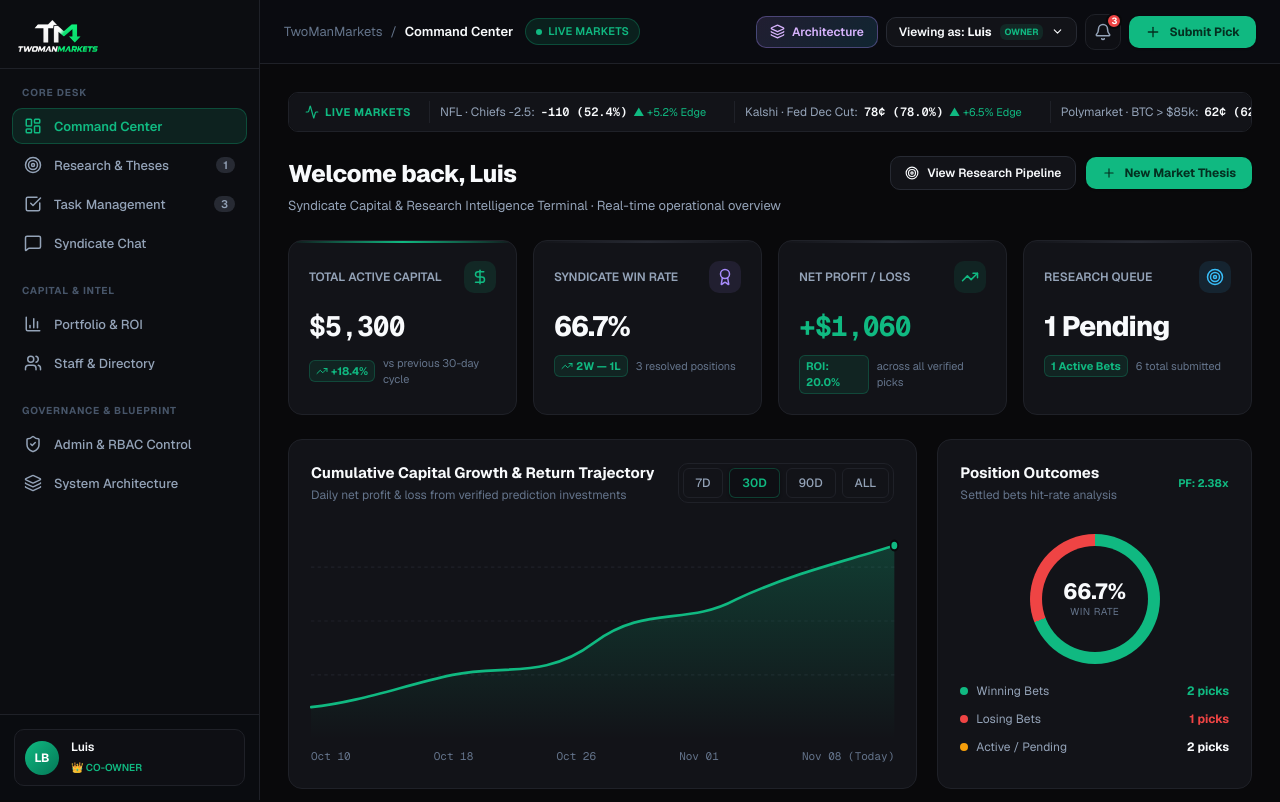
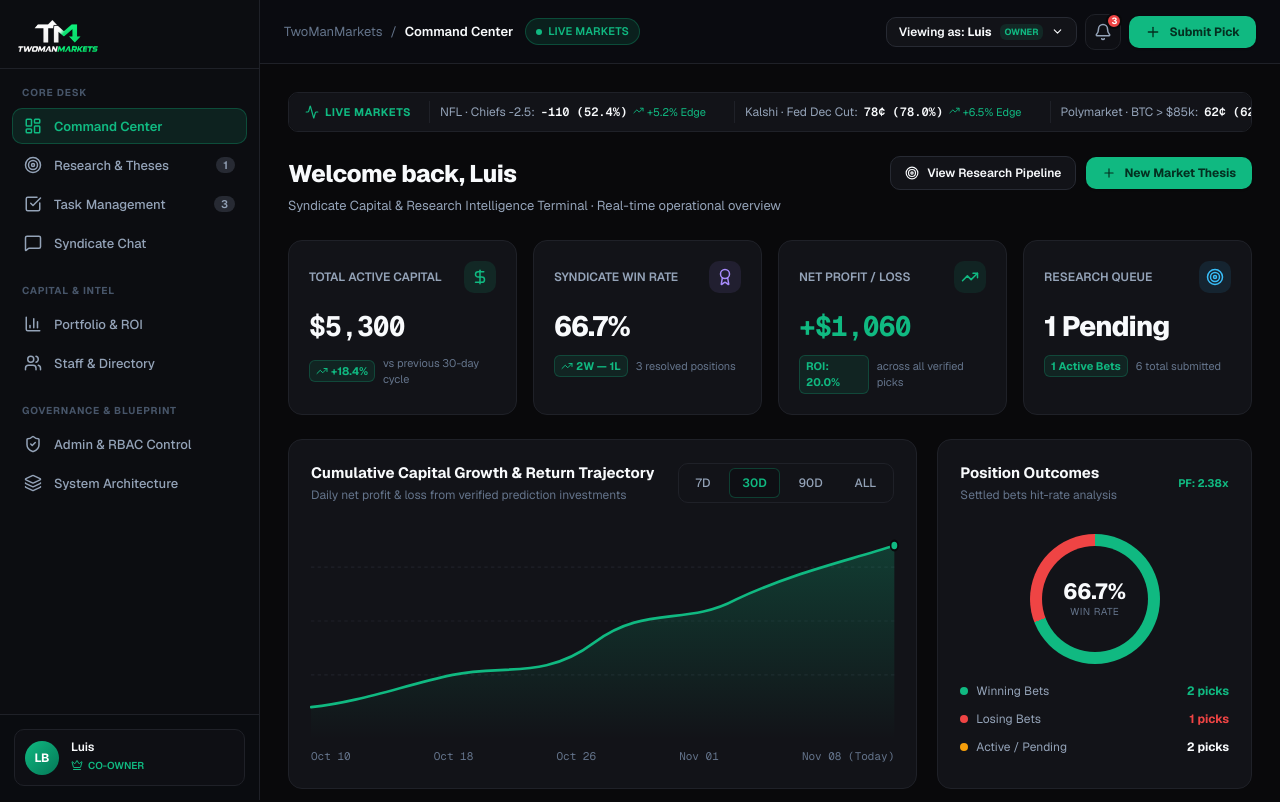
Before and after one commit to Nyx-abu/TwoManMarkets, a React (Vite) app: page / in a window 1280 px wide. Shown: the top 802 px of the page. Built offline with nearby package versions, Linux system fonts and the light colour scheme.

Commit message:
fix: eradicate AI emojis with custom Lucide icon treasury, eliminate neon glows, and align buttons across all viewports

```diff
--- a/src/App.tsx
+++ b/src/App.tsx
@@ -19,12 +19,18 @@ import {
   TrendingUp,
   DollarSign,
   Activity,
-  Sparkles,
   Menu,
   X,
   Check,
   Award,
-  ChevronRight
+  ChevronRight,
+  ChevronLeft,
+  Crown,
+  Lock,
+  Key,
+  Zap,
+  Radio,
+  Flame
 } from 'lucide-react';
 
 // ============================================================================
@@ -310,7 +316,7 @@ const INITIAL_CHATS: Record<string, ChatMessage[]> = {
       role: 'OWNER',
       initials: 'LB',
       time: 'Yesterday 09:00 AM',
-      text: '🚨 Syndicate Desk Notice: Super Bowl rematch lines and Kalshi December rate cut lines have capital allocated. Please keep all model updates in the #sports-picks and #macro-theses channels.'
+      text: 'Syndicate Desk Notice: Super Bowl rematch lines and Kalshi December rate cut lines have capital allocated. Please keep all model updates in the #sports-picks and #macro-theses channels.'
     },
     {
       id: 'c-2',
@@ -692,7 +698,11 @@ export default function App() {
             <div className="user-info">
               <div className="user-name">{currentUser.name}</div>
               <div className={`user-role-badge ${currentUser.avatarClass}`}>
-                {currentUser.role === 'OWNER' ? '👑 CO-OWNER' : '📊 RESEARCHER'}
+                {currentUser.role === 'OWNER' ? (
+                  <span className="role-label-with-icon"><Crown size={12} /> CO-OWNER</span>
+                ) : (
+                  <span className="role-label-with-icon"><Activity size={12} /> RESEARCHER</span>
+                )}
               </div>
             </div>
           </div>
@@ -730,7 +740,7 @@ export default function App() {
                 {activeTab === 'analytics' && 'Portfolio Analytics & ROI'}
                 {activeTab === 'team' && 'Syndicate Staff Directory'}
                 {activeTab === 'admin' && 'Owner Admin & Permissions'}
-                {activeTab === 'blueprint' && 'System Architecture Blueprint'}
+                {activeTab === 'blueprint' && 'System Architecture'}
               </span>
             </div>
 
@@ -741,15 +751,6 @@ export default function App() {
           </div>
 
           <div className="topbar-right">
-            {/* Executive Architecture Blueprint Shortcut */}
-            <button
-              className="blueprint-btn"
-              onClick={() => setActiveTab('blueprint')}
-              title="Open System Architecture Blueprint"
-            >
-              <Layers size={15} />
-              <span className="blueprint-btn-text">Architecture</span>
-            </button>
 
             {/* Role Switcher (Crucial for Client Review) */}
             <div className="role-switcher-dropdown">
@@ -857,22 +858,22 @@ export default function App() {
             <div className="ticker-item">
               <span className="ticker-market">NFL · Chiefs -2.5:</span>
               <span className="ticker-odds">-110 (52.4%)</span>
-              <span className="ticker-change up">▲ +5.2% Edge</span>
+              <span className="ticker-change up"><TrendingUp size={11} /> +5.2% Edge</span>
             </div>
             <div className="ticker-item">
               <span className="ticker-market">Kalshi · Fed Dec Cut:</span>
               <span className="ticker-odds">78¢ (78.0%)</span>
-              <span className="ticker-change up">▲ +6.5% Edge</span>
+              <span className="ticker-change up"><TrendingUp size={11} /> +6.5% Edge</span>
             </div>
             <div className="ticker-item">
               <span className="ticker-market">Polymarket · BTC &gt; $85k:</span>
               <span className="ticker-odds">62¢ (62.0%)</span>
-              <span className="ticker-change up">▲ Settled Won</span>
+              <span className="ticker-change up"><CheckCircle2 size={11} /> Settled Won</span>
             </div>
             <div className="ticker-item">
               <span className="ticker-market">EPL · Arsenal Clean Sheet:</span>
               <span className="ticker-odds">+145 (40.8%)</span>
-              <span className="ticker-change up">▲ +145% ROI</span>
+              <span className="ticker-change up"><TrendingUp size={11} /> +145% ROI</span>
             </div>
           </div>
 
@@ -1084,7 +1085,7 @@ export default function App() {
               {/* Pinned Syndicate Announcement */}
               <div className="syndicate-announcement-card">
                 <div className="announcement-icon-badge">
-                  <Sparkles size={20} />
+                  <Radio size={18} />
                 </div>
                 <div className="announcement-body">
                   <div className="announcement-title">Desk Priority Sync · Kalshi & NFL Week 10 Allocations</div>
@@ -1447,7 +1448,7 @@ export default function App() {
               <div className="page-header">
                 <div className="page-title-group">
                   <h1>Task Operations & Deliverables Board</h1>
-                  <p>Assign responsibilities, research quotas, model audits, and track sprint deadlines.</p>
+                  <p>Assign responsibilities, research quotas, model audits, and track syndicate deadlines.</p>
                 </div>
                 <div className="header-actions">
                   <button className="btn-primary" onClick={() => setNewTaskModalOpen(true)}>
@@ -1524,8 +1525,9 @@ export default function App() {
                                   className="task-move-btn"
                                   onClick={() => handleMoveTask(task.id, column === 'Completed' ? 'In Progress' : 'Pending')}
                                   title="Move Left"
+                                  aria-label="Move task left"
                                 >
-                                  ◀
+                                  <ChevronLeft size={13} />
                                 </button>
                               )}
                               {column !== 'Completed' && (
@@ -1533,8 +1535,9 @@ export default function App() {
                                   className="task-move-btn"
                                   onClick={() => handleMoveTask(task.id, column === 'Pending' ? 'In Progress' : 'Completed')}
                                   title="Move Right"
+                                  aria-label="Move task right"
                                 >
-                                  ▶
+                                  <ChevronRight size={13} />
                                 </button>
                               )}
                             </div>
@@ -1755,8 +1758,8 @@ export default function App() {
                     <h3 className="panel-title">Analyst Performance Leaderboard</h3>
                     <p className="panel-desc">Individual research track record, hit rates, and net alpha generated</p>
                   </div>
-                  <span style={{ fontSize: '11px', color: 'var(--emerald)', fontWeight: 600 }}>
-                    🏆 Evaluated Monthly
+                  <span className="eval-badge">
+                    <Award size={13} /> Evaluated Monthly
                   </span>
                 </div>
 
@@ -1788,7 +1791,7 @@ export default function App() {
                         <td>16 picks</td>
                         <td style={{ fontFamily: 'var(--font-mono)', fontWeight: 700, color: 'var(--win-green)' }}>+$4,220</td>
                         <td>+5.8%</td>
-                        <td><span className="status-pill won">🔥 4 Wins</span></td>
+                        <td><span className="status-pill won"><Flame size={12} /> 4 Wins</span></td>
                       </tr>
                       <tr>
                         <td style={{ fontWeight: 800, color: 'var(--text-secondary)' }}>#2</td>
@@ -1877,7 +1880,11 @@ export default function App() {
                           </td>
                           <td>
                             <span className={`status-pill ${p.role === 'OWNER' ? 'won' : 'invested'}`}>
-                              {p.role === 'OWNER' ? '👑 CO-OWNER (ADMIN)' : '📊 STAFF RESEARCHER'}
+                              {p.role === 'OWNER' ? (
+                                <span className="role-label-with-icon"><Crown size={12} /> CO-OWNER</span>
+                              ) : (
+                                <span className="role-label-with-icon"><Activity size={12} /> STAFF RESEARCHER</span>
+                              )}
                             </span>
                           </td>
                           <td style={{ color: 'var(--text-secondary)' }}>{p.title}</td>
@@ -1920,7 +1927,11 @@ export default function App() {
                           </div>
                         </div>
                         <span className={`status-pill ${p.role === 'OWNER' ? 'won' : 'invested'}`}>
-                          {p.role === 'OWNER' ? '👑 CO-OWNER' : '📊 RESEARCHER'}
+                          {p.role === 'OWNER' ? (
+                            <span className="role-label-with-icon"><Crown size={12} /> CO-OWNER</span>
+                          ) : (
+                            <span className="role-label-with-icon"><Activity size={12} /> RESEARCHER</span>
+                          )}
                         </span>
                       </div>
 
@@ -2002,32 +2013,32 @@ export default function App() {
                     <tbody>
                       <tr>
                         <td><strong>Review & Allocate Capital ($ Sizing)</strong></td>
-                        <td style={{ color: 'var(--win-green)', fontWeight: 700 }}>✓ FULL ACCESS</td>
-                        <td style={{ color: 'var(--loss-red)', fontWeight: 600 }}>✕ RESTRICTED (Hidden)</td>
+                        <td><span className="rbac-badge allowed"><Check size={12} /> Full Access</span></td>
+                        <td><span className="rbac-badge restricted"><X size={12} /> Restricted (Hidden)</span></td>
                         <td>Server-side RBAC Guard</td>
                       </tr>
                       <tr>
                         <td><strong>Create, Deactivate & Delete Staff Accounts</strong></td>
-                        <td style={{ color: 'var(--win-green)', fontWeight: 700 }}>✓ FULL ACCESS</td>
-                        <td style={{ color: 'var(--loss-red)', fontWeight: 600 }}>✕ RESTRICTED</td>
+                        <td><span className="rbac-badge allowed"><Check size={12} /> Full Access</span></td>
+                        <td><span className="rbac-badge restricted"><X size={12} /> Restricted</span></td>
                         <td>Master Key Signature</td>
                       </tr>
                       <tr>
                         <td><strong>Firm-Wide Financial P&L & Balance</strong></td>
-                        <td style={{ color: 'var(--win-green)', fontWeight: 700 }}>✓ FULL ACCESS</td>
-                        <td style={{ color: 'var(--loss-red)', fontWeight: 600 }}>✕ Personal Alpha Only</td>
+                        <td><span className="rbac-badge allowed"><Check size={12} /> Full Access</span></td>
+                        <td><span className="rbac-badge partial"><Lock size={12} /> Personal Alpha Only</span></td>
                         <td>Isolated Ledger View</td>
                       </tr>
                       <tr>
                         <td><strong>Submit Prediction Market Research Theses</strong></td>
-                        <td style={{ color: 'var(--win-green)', fontWeight: 700 }}>✓ ALLOWED</td>
-                        <td style={{ color: 'var(--win-green)', fontWeight: 700 }}>✓ CORE RESPONSIBILITY</td>
+                        <td><span className="rbac-badge allowed"><Check size={12} /> Allowed</span></td>
+                        <td><span className="rbac-badge allowed"><Check size={12} /> Core Responsibility</span></td>
                         <td>Submission Pipeline</td>
                       </tr>
                       <tr>
                         <td><strong>Post Company Announcements</strong></td>
-                        <td style={{ color: 'var(--win-green)', fontWeight: 700 }}>✓ BROADCAST ACCESS</td>
-                        <td style={{ color: 'var(--text-muted)' }}>View & React Only</td>
+                        <td><span className="rbac-badge allowed"><Check size={12} /> Broadcast Access</span></td>
+                        <td><span className="rbac-badge partial">View & React Only</span></td>
                         <td>Channel Admin Guard</td>
                       </tr>
                     </tbody>
@@ -2080,11 +2091,11 @@ export default function App() {
             <div>
               <div className="page-header">
                 <div className="page-title-group">
-                  <h1>TwoManMarkets — Executive Architecture Blueprint</h1>
-                  <p>Comprehensive operating architecture, security isolation framework, and capital execution pipeline.</p>
+                  <h1>TwoManMarkets — System Infrastructure & Architecture</h1>
+                  <p>Comprehensive operating architecture, zero-trust security framework, and capital execution pipeline.</p>
                 </div>
                 <div className="status-pill won">
-                  <ShieldCheck size={14} /> Verified Architecture
+                  <ShieldCheck size={14} /> Production Infrastructure
                 </div>
               </div>
 
@@ -2146,22 +2157,22 @@ export default function App() {
 
                   <div className="tech-spec-grid">
                     <div className="tech-spec-item">
-                      <strong>🔒 Bankroll Privacy</strong>
+                      <strong><Lock size={14} /> Bankroll Privacy</strong>
                       <span>Staff can never see the syndicate's total balance or other analysts' allocations unless permitted.</span>
                     </div>
 
                     <div className="tech-spec-item">
-                      <strong>🔑 Dual-Owner Governance</strong>
+                      <strong><Key size={14} /> Dual-Owner Governance</strong>
                       <span>Only the 2 master admin accounts hold keys to create/edit staff, assign permissions, or execute payouts.</span>
                     </div>
 
                     <div className="tech-spec-item">
-                      <strong>⚡ 100% In-App Notifications</strong>
+                      <strong><Zap size={14} /> Real-Time In-App Feeds</strong>
                       <span>Zero dependency on third-party webhooks. Clean, instant notification center with unread counters.</span>
                     </div>
 
                     <div className="tech-spec-item">
-                      <strong>🛡️ Row-Level Database Security</strong>
+                      <strong><ShieldCheck size={14} /> Row-Level Database Security</strong>
                       <span>PostgreSQL database tables protected by cryptographic user session tokens and role guards.</span>
                     </div>
                   </div>
@@ -2509,8 +2520,9 @@ export default function App() {
                   )}
                 </div>
               ) : (
-                <div style={{ padding: '12px', borderRadius: 'var(--radius-md)', background: 'var(--bg-card-subtle)', border: '1px solid var(--border-subtle)', fontSize: '12px', color: 'var(--text-muted)' }}>
-                  🔒 Capital allocation &amp; settlement buttons are restricted to Co-Owner accounts. (Switch to Luis profile in the top-right to test decision controls).
+                <div style={{ padding: '12px', borderRadius: 'var(--radius-md)', background: 'var(--bg-card-subtle)', border: '1px solid var(--border-subtle)', fontSize: '12px', color: 'var(--text-muted)', display: 'flex', alignItems: 'center', gap: '8px' }}>
+                  <Lock size={14} style={{ color: 'var(--text-muted)', flexShrink: 0 }} />
+                  <span>Capital allocation and settlement controls are restricted to Co-Owner accounts. (Switch to Luis profile in the top-right to test decision controls).</span>
                 </div>
               )}
             </div>
--- a/src/styles.css
+++ b/src/styles.css
@@ -486,26 +486,6 @@ a {
   background: var(--emerald-soft);
   color: var(--emerald);
   font-weight: 600;
-}
-
-/* Blueprint Button */
-.blueprint-btn {
-  display: inline-flex;
-  align-items: center;
-  gap: 7px;
-  padding: 7px 13px;
-  border-radius: var(--radius-md);
-  background: linear-gradient(135deg, rgba(167, 139, 250, 0.15), rgba(56, 189, 248, 0.15));
-  border: 1px solid rgba(167, 139, 250, 0.35);
-  color: #d8b4fe;
-  font-size: 12px;
-  font-weight: 600;
-  transition: all 0.15s ease;
-}
-
-.blueprint-btn:hover {
-  border-color: #a78bfa;
-  color: #f3e8ff;
 }
 
 /* Icon Buttons */
@@ -787,20 +767,6 @@ a {
   box-shadow: var(--shadow-md);
 }
 
-.kpi-card::after {
-  content: '';
-  position: absolute;
-  top: 0;
-  left: 0;
-  right: 0;
-  height: 2px;
-  background: linear-gradient(90deg, transparent, var(--border-medium), transparent);
-}
-
-.kpi-card.highlight::after {
-  background: linear-gradient(90deg, transparent, var(--emerald), transparent);
-}
-
 .kpi-header {
   display: flex;
   align-items: center;
@@ -1219,42 +1185,67 @@ a {
 
 .filter-toolbar {
   display: flex;
-  align-items: center;
-  justify-content: space-between;
-  gap: 16px;
-  margin-bottom: 18px;
+  flex-direction: column;
+  gap: 12px;
+  margin-bottom: 20px;
+  width: 100%;
+}
+
+@media (min-width: 1100px) {
+  .filter-toolbar {
+    flex-direction: row;
+    align-items: center;
+    justify-content: space-between;
+  }
+}
+
+.filter-group {
+  display: flex;
   flex-wrap: wrap;
-}
-
-.filter-group {
-  display: flex;
-  align-items: center;
   gap: 6px;
+  align-items: center;
   background: var(--bg-card);
   padding: 4px;
   border-radius: var(--radius-md);
   border: 1px solid var(--border-subtle);
-  overflow-x: auto;
+  max-width: 100%;
+}
+
+.filter-secondary-group {
+  display: flex;
+  flex-wrap: wrap;
+  gap: 10px;
+  align-items: center;
+  max-width: 100%;
 }
 
 .filter-tab-btn {
   padding: 6px 12px;
   border-radius: var(--radius-sm);
   font-size: 12px;
-  font-weight: 600;
-  color: var(--text-muted);
+  font-weight: 500;
+  color: var(--text-secondary);
+  background: transparent;
+  border: 1px solid transparent;
+  cursor: pointer;
   white-space: nowrap;
+  display: inline-flex;
+  align-items: center;
+  justify-content: center;
   transition: all 0.15s ease;
 }
 
 .filter-tab-btn:hover {
-  color: var(--text-primary);
+  background: var(--bg-card-hover);
+  color: var(--text-primary);
+  border-color: var(--border-medium);
 }
 
 .filter-tab-btn.active {
-  background: var(--bg-canvas);
+  background: var(--bg-card-subtle);
   color: var(--emerald);
-  box-shadow: 0 1px 3px rgba(0, 0, 0, 0.4);
+  border-color: var(--emerald-border);
+  font-weight: 600;
 }
 
 .search-input-wrap {
@@ -1263,9 +1254,9 @@ a {
   gap: 8px;
   background: var(--bg-card);
   border: 1px solid var(--border-subtle);
-  border-radius: var(--radius-md);
+  border-radius: var(--radius-sm);
   padding: 6px 12px;
-  width: 240px;
+  min-width: 200px;
 }
 
 .search-input-wrap input {
@@ -2060,74 +2051,49 @@ a {
   color: var(--emerald);
 }
 
-/* Filter Toolbar & Tab Buttons */
-.filter-toolbar {
-  display: flex;
-  flex-wrap: wrap;
-  align-items: center;
-  justify-content: space-between;
-  gap: 12px;
-  margin-bottom: 20px;
-}
-
-.filter-group {
-  display: flex;
-  flex-wrap: wrap;
-  gap: 6px;
-  align-items: center;
-}
-
-.filter-secondary-group {
-  display: flex;
-  flex-wrap: wrap;
-  gap: 10px;
-  align-items: center;
-}
-
-.filter-tab-btn {
-  background: var(--bg-card);
-  border: 1px solid var(--border-subtle);
+/* Custom Icon Treasury & RBAC Badges */
+.role-label-with-icon {
+  display: inline-flex;
+  align-items: center;
+  gap: 5px;
+  font-weight: 600;
+}
+
+.rbac-badge {
+  display: inline-flex;
+  align-items: center;
+  gap: 5px;
+  padding: 3px 8px;
+  border-radius: var(--radius-sm);
+  font-size: 11px;
+  font-weight: 600;
+}
+
+.rbac-badge.allowed {
+  background: var(--win-green-bg);
+  border: 1px solid var(--win-green-border);
+  color: var(--win-green);
+}
+
+.rbac-badge.restricted {
+  background: var(--loss-red-bg);
+  border: 1px solid var(--loss-red-border);
+  color: var(--loss-red);
+}
+
+.rbac-badge.partial {
+  background: rgba(148, 163, 184, 0.1);
+  border: 1px solid rgba(148, 163, 184, 0.2);
   color: var(--text-secondary);
-  padding: 6px 12px;
-  border-radius: var(--radius-sm);
-  font-size: 12px;
-  font-weight: 500;
-  cursor: pointer;
-  transition: all 0.15s ease;
-  white-space: nowrap;
-}
-
-.filter-tab-btn:hover {
-  background: var(--bg-card-hover);
-  color: var(--text-primary);
-  border-color: var(--border-medium);
-}
-
-.filter-tab-btn.active {
-  background: var(--bg-card-subtle);
+}
+
+.eval-badge {
+  display: inline-flex;
+  align-items: center;
+  gap: 5px;
+  font-size: 11px;
   color: var(--emerald);
-  border-color: var(--emerald-border);
-  font-weight: 600;
-}
-
-.search-input-wrap {
-  display: flex;
-  align-items: center;
-  gap: 8px;
-  background: var(--bg-card);
-  border: 1px solid var(--border-subtle);
-  border-radius: var(--radius-sm);
-  padding: 6px 10px;
-  min-width: 180px;
-}
-
-.search-input-wrap input {
-  background: transparent;
-  border: none;
-  outline: none;
-  color: var(--text-primary);
-  font-size: 12px;
-  width: 100%;
+  font-weight: 600;
 }
 
 /* Mobile Channel Quick Switcher for Chat */
@@ -2208,9 +2174,6 @@ a {
   .market-status-pill {
     display: none;
   }
-  .blueprint-btn {
-    display: none;
-  }
   .role-switcher-full {
     display: none;
   }
@@ -2231,6 +2194,27 @@ a {
     width: 100%;
     max-width: 100%;
     box-sizing: border-box;
+  }
+
+  .page-header {
+    flex-direction: column;
+    align-items: flex-start;
+    gap: 14px;
+    margin-bottom: 20px;
+  }
+  .header-actions {
+    display: flex;
+    align-items: center;
+    gap: 10px;
+    width: 100%;
+    flex-wrap: wrap;
+  }
+  .header-actions button,
+  .header-actions .btn-primary,
+  .header-actions .btn-secondary {
+    flex: 1 1 auto;
+    min-width: 140px;
+    justify-content: center;
   }
 
   /* Research & Overview Dual View Switch */
@@ -2300,7 +2284,7 @@ a {
     height: 56px;
   }
   .topbar-right {
-    gap: 6px;
+    gap: 8px;
     flex-shrink: 0;
   }
   .page-header {
@@ -2324,7 +2308,8 @@ a {
   .filter-toolbar {
     flex-direction: column;
     align-items: stretch;
-    gap: 10px;
+    gap: 12px;
+    width: 100%;
   }
   .filter-secondary-group {
     flex-direction: column;
@@ -2334,11 +2319,20 @@ a {
   }
   .filter-group {
     width: 100%;
-    overflow-x: auto;
-    -webkit-overflow-scrolling: touch;
+    display: flex;
+    flex-wrap: wrap;
+    gap: 6px;
+    box-sizing: border-box;
+  }
+  .filter-tab-btn {
+    flex: 1 1 auto;
+    text-align: center;
+    justify-content: center;
   }
   .search-input-wrap {
     width: 100%;
+    min-width: 0;
+    box-sizing: border-box;
   }
 
   .panel-head {
@@ -2430,7 +2424,7 @@ a {
     display: none;
   }
   .topbar-cta-btn {
-    padding: 8px 10px;
+    padding: 7px 10px;
   }
   .role-badge-tag {
     display: none;
@@ -2440,6 +2434,25 @@ a {
     font-size: 11px;
     gap: 4px;
   }
+  .header-actions {
+    flex-direction: column;
+    width: 100%;
+    gap: 8px;
+  }
+  .header-actions button,
+  .header-actions .btn-primary,
+  .header-actions .btn-secondary {
+    width: 100%;
+    justify-content: center;
+  }
+  .filter-group {
+    padding: 4px;
+    gap: 4px;
+  }
+  .filter-tab-btn {
+    padding: 6px 8px;
+    font-size: 11px;
+  }
   .chart-axis-labels span:nth-child(2),
   .chart-axis-labels span:nth-child(4) {
     display: none;
```
Also changed, not shown: scripts/check-responsive.mjs (+12 -8 lines).
